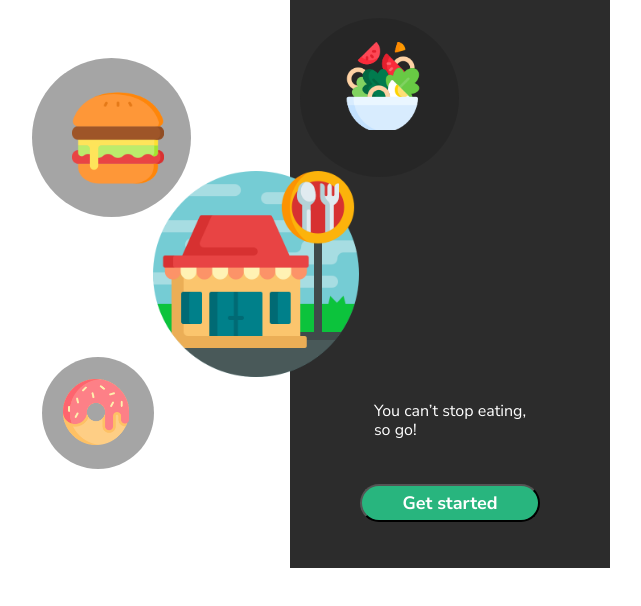
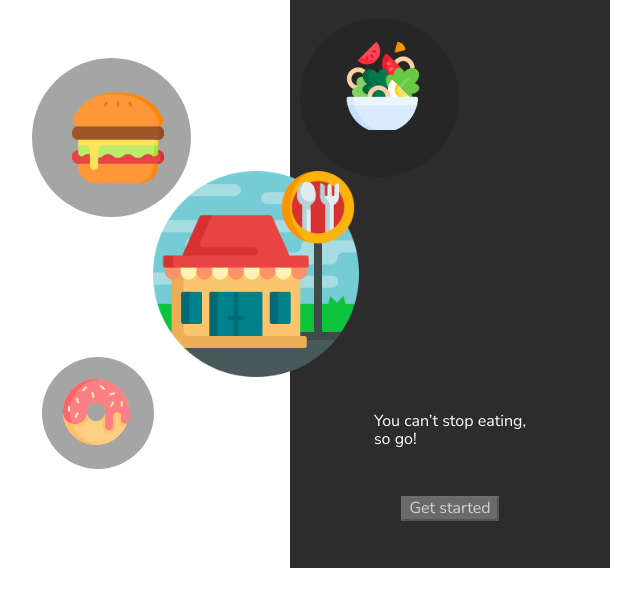
Before and after one commit to lssotog/restaurant-ui, an Angular app: page / in a window 1280 px wide. Shown: the top 606 px of the page, without its empty margins (190-831 px from the left). Built offline with nearby package versions, Linux system fonts and the light colour scheme.

Commit message:
Theme type added and created theme and shape attributes on button component ts. buttonText input parameter included. Theme conditions added on home component html. disable attribute added. Created ButtonTheme y ButtonShape interfaces

```diff
--- a/src/app/shared/components/button/button.component.html
+++ b/src/app/shared/components/button/button.component.html
@@ -1,7 +1,14 @@
-<button
-  class="basic-button"
-  (click)="onClick.emit()"
-  [attr.aria-label]="ariaLabel"
->
+<button class="{{
+  theme === 'primary' ? 'primary-theme' :
+  theme === 'secondary' ? 'secondary-theme' :
+  theme === 'error' ? 'secondary-theme' :
+  theme === 'success' ? 'secondary-theme' :
+  theme === 'warning' ? 'secondary-theme' :
+  theme === 'outline' ? 'secondary-theme' :
+  theme === 'tertiary' ? 'tertiary-theme' : ''
+}}"
+[disabled]="theme === 'disabled'"
+(click)="onClick.emit()"
+[attr.aria-label]="ariaLabel">
   {{buttonText}}
 </button>
--- a/src/app/shared/components/button/button.component.scss
+++ b/src/app/shared/components/button/button.component.scss
@@ -17,5 +17,23 @@
   line-height: 100%;
   letter-spacing: 0%;
   text-align: center;
+}
 
+.primary-theme {
+  background-color: var(--green);
+  color: var(--white);
 }
+
+.secondary-theme {
+  background-color: var(--red);
+  color: var(--white);
+}
+
+.tertiary-theme {
+  background-color: #2b18b4
+}
+
+[disabled] {
+  background-color: rgb(106, 106, 106);
+  color: lightgrey;
+}
--- a/src/app/shared/components/button/button.component.ts
+++ b/src/app/shared/components/button/button.component.ts
@@ -1,5 +1,5 @@
 import { Component, EventEmitter, Input, Output } from '@angular/core';
-
+import { ButtonShape, ButtonTheme } from '../../model/interfaces';
 @Component({
   selector: 'rui-button',
   standalone: true,
@@ -8,7 +8,9 @@ import { Component, EventEmitter, Input, Output } from '@angular/core';
   styleUrl: './button.component.scss'
 })
 export class ButtonComponent {
-  @Input() buttonText: string ='';
+  @Input({ required: true}) buttonText: string ='';
   @Input({ required: true}) ariaLabel: string = '';
+  @Input() theme: ButtonTheme = 'primary'
+  @Input() shape: ButtonShape = 'square'
   @Output() onClick = new EventEmitter<string>();
 }
--- /dev/null
+++ b/src/app/shared/model/interfaces.ts
@@ -0,0 +1,2 @@
+export type ButtonTheme = 'primary' | 'secondary' | 'tertiary' | 'success' | 'warning' | 'error' | 'outline' | 'disabled';
+export type ButtonShape = 'rounded' | 'square'
--- a/src/app/views/home/home.component.html
+++ b/src/app/views/home/home.component.html
@@ -21,6 +21,7 @@
     <rui-button
       [buttonText]="text"
       [ariaLabel]="ariaLabel"
+      theme="disabled"
       (onClick)="redirectToStoreView()"
     ></rui-button>
   </section>
--- a/src/styles.scss
+++ b/src/styles.scss
@@ -3,6 +3,7 @@
 :root {
   --green: #28B57E;
   --dark: #2C2C2C;
+  --red: tomato;
   --dark-bg: #1E1E1E66;
   --white: #fff;
   --nunito: "Nunito Sans";
```
